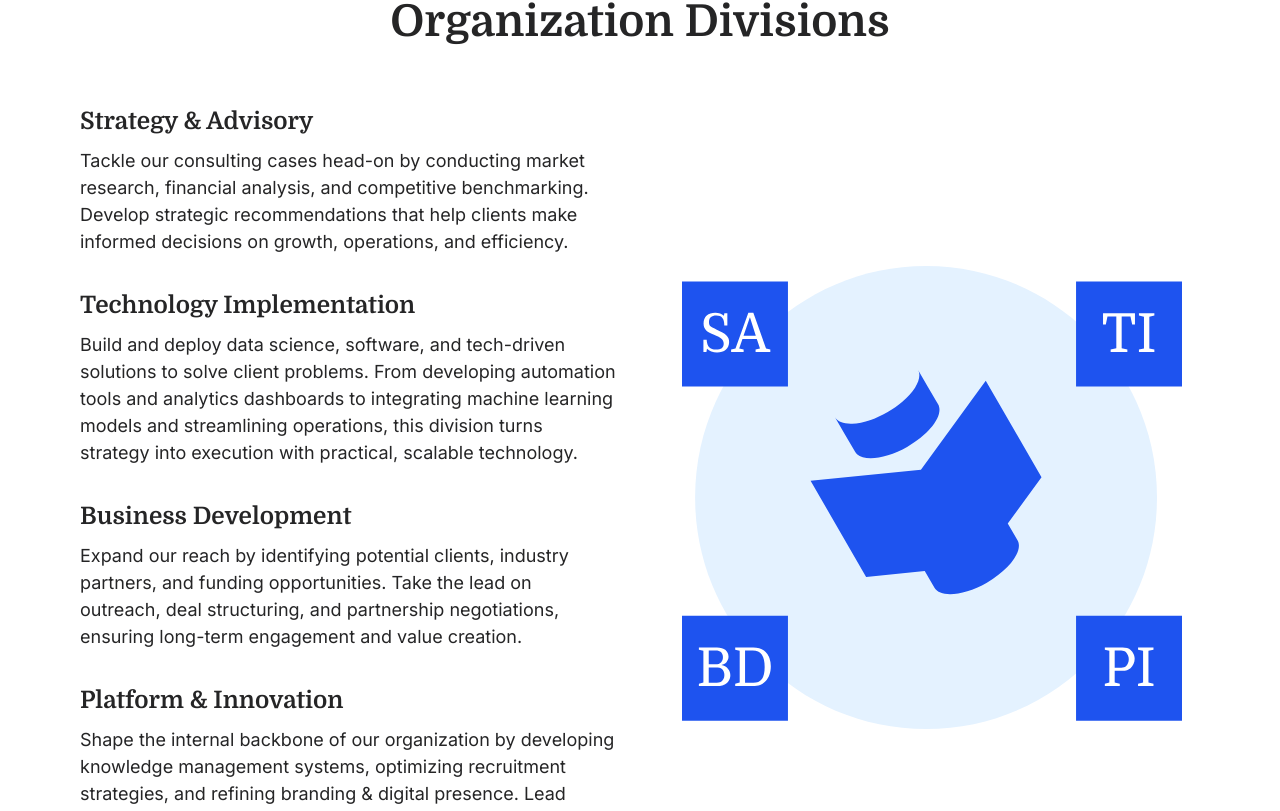
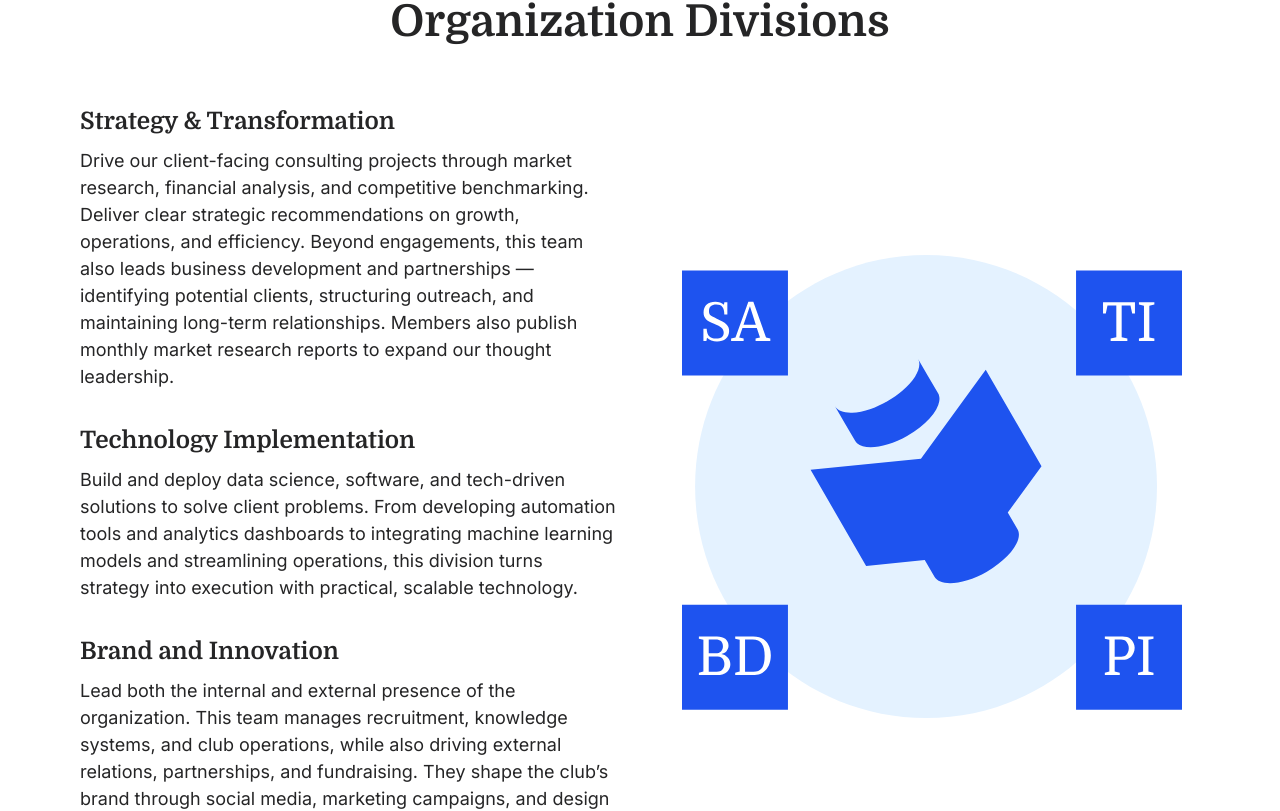
Before and after one commit to ahmed-52/cds, a React (Vite) app in the folder vite-frontend/: page /about in a window 1280 px wide. Shown: the part 2139-2950 px from the top of the page. Built offline with nearby package versions, Linux system fonts and the light colour scheme.

Commit message:
Updated Organization component titles and descriptions for clarity and accuracy; commented out Associates section in Team component; adjusted Members.json to reflect changes in team structure.

```diff
--- a/vite-frontend/src/components/About/Organization.jsx
+++ b/vite-frontend/src/components/About/Organization.jsx
@@ -9,28 +9,19 @@ const Organization = () => {
       <div className="flex flex-col-reverse md:flex-row items-start justify-between gap-12">
         <div className="flex-1">
           <div className="mb-8">
-            <h3 id='strategy-advisory' className="text-24 font-bold mb-2">Strategy & Advisory</h3>
+            <h3 id='strategy-advisory' className="text-24 font-bold mb-2">Strategy & Transformation</h3>
             <p className="text-18">
-              Tackle our consulting cases head-on by conducting market research, financial analysis, and competitive benchmarking. Develop strategic recommendations that help clients make informed decisions on growth, operations, and efficiency.
-            </p>
+            Drive our client-facing consulting projects through market research, financial analysis, and competitive benchmarking. Deliver clear strategic recommendations on growth, operations, and efficiency. Beyond engagements, this team also leads business development and partnerships — identifying potential clients, structuring outreach, and maintaining long-term relationships. Members also publish monthly market research reports to expand our thought leadership.            </p>
           </div>
           <div className="mb-8">
             <h3 id='tech-implementation' className="text-24 font-bold mb-2">Technology Implementation</h3>
             <p className="text-18">
-              Build and deploy data science, software, and tech-driven solutions to solve client problems. From developing automation tools and analytics dashboards to integrating machine learning models and streamlining operations, this division turns strategy into execution with practical, scalable technology.
-            </p>
+            Build and deploy data science, software, and tech-driven solutions to solve client problems. From developing automation tools and analytics dashboards to integrating machine learning models and streamlining operations, this division turns strategy into execution with practical, scalable technology.            </p>
           </div>
           <div className="mb-8">
-            <h3 className="text-24 font-bold mb-2">Business Development</h3>
+            <h3 className="text-24 font-bold mb-2">Brand and Innovation</h3>
             <p id='business-development' className="text-18">
-              Expand our reach by identifying potential clients, industry partners, and funding opportunities. Take the lead on outreach, deal structuring, and partnership negotiations, ensuring long-term engagement and value creation.
-            </p>
-          </div>
-          <div className="mb-8">
-            <h3 className="text-24 font-bold mb-2">Platform & Innovation</h3>
-            <p id='platform-innovation' className="text-18">
-              Shape the internal backbone of our organization by developing knowledge management systems, optimizing recruitment strategies, and refining branding & digital presence. Lead projects in UI/UX design, marketing strategy, and operational improvements to make our work more efficient and impactful.
-            </p>
+            Lead both the internal and external presence of the organization. This team manages recruitment, knowledge systems, and club operations, while also driving external relations, partnerships, and fundraising. They shape the club’s brand through social media, marketing campaigns, and design work (website, UI/UX graphics, publications).            </p>
           </div>
         </div>
         <div className="flex-1 flex justify-center items-center md:p-0 p-10 self-center">
--- a/vite-frontend/src/components/About/Team.jsx
+++ b/vite-frontend/src/components/About/Team.jsx
@@ -81,7 +81,7 @@ const Team = () => {
                 <div className="my-10 h-[1px] bg-[#7f7f7f] md:w-2/3 w-full"></div>
 
                 {/* Associates */}
-                <div>
+                {/* <div>
                     <h2 className="text-3xl md:text-5xl font-gs mb-8 text-cas">Associates</h2>
                     <div id='associates' className="grid grid-cols-1 sm:grid-cols-2 lg:grid-cols-3 gap-y-5 gap-1 mb-12">
                         {associates.map((member, index) => (
@@ -95,7 +95,7 @@ const Team = () => {
                     </div>
                 </div>
 
-                <div className="my-10 h-[1px] bg-[#7f7f7f] md:w-2/3 w-full"></div>
+                <div className="my-10 h-[1px] bg-[#7f7f7f] md:w-2/3 w-full"></div> */}
 
                 {/* Advisory */}
                 <div>
--- a/vite-frontend/src/data/Members.json
+++ b/vite-frontend/src/data/Members.json
@@ -95,14 +95,14 @@
         "image": "team/sharvari.png",
         "name": "Sharvari Vartak '28",
         "title": "Strategy & Advisory"
-      }
-    ],
-    "associates": [
+      },
       {
         "image": "team/surabhi.png",
         "name": "Surabhi Bachhav '28",
         "title": "Technology Implementation"
       }
+    ],
+    "associates": [
     ],
     "advisory": [
       {
```
